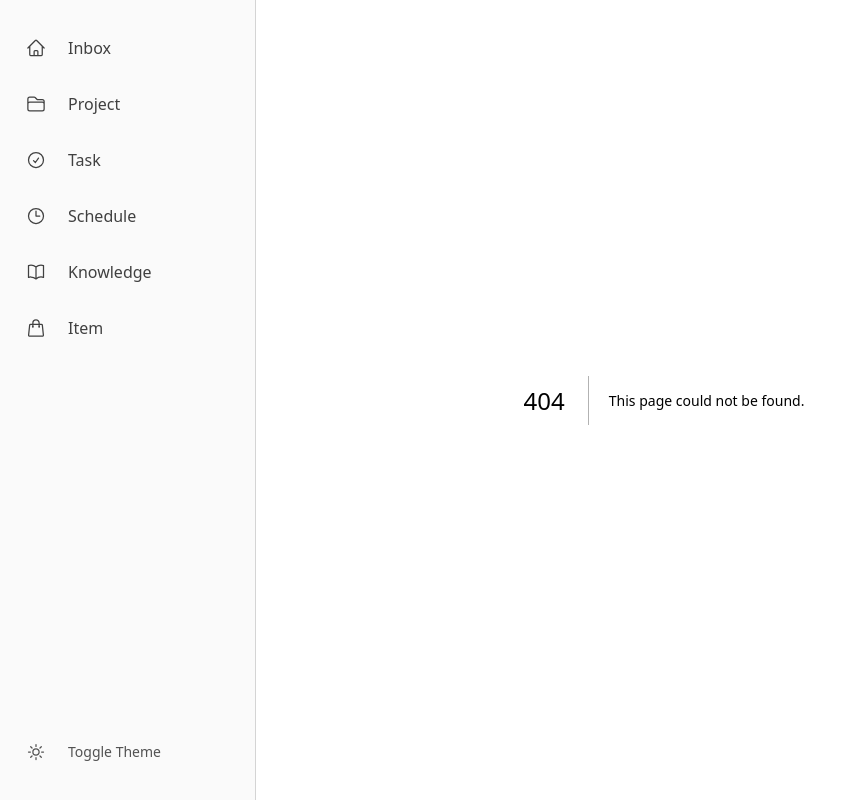
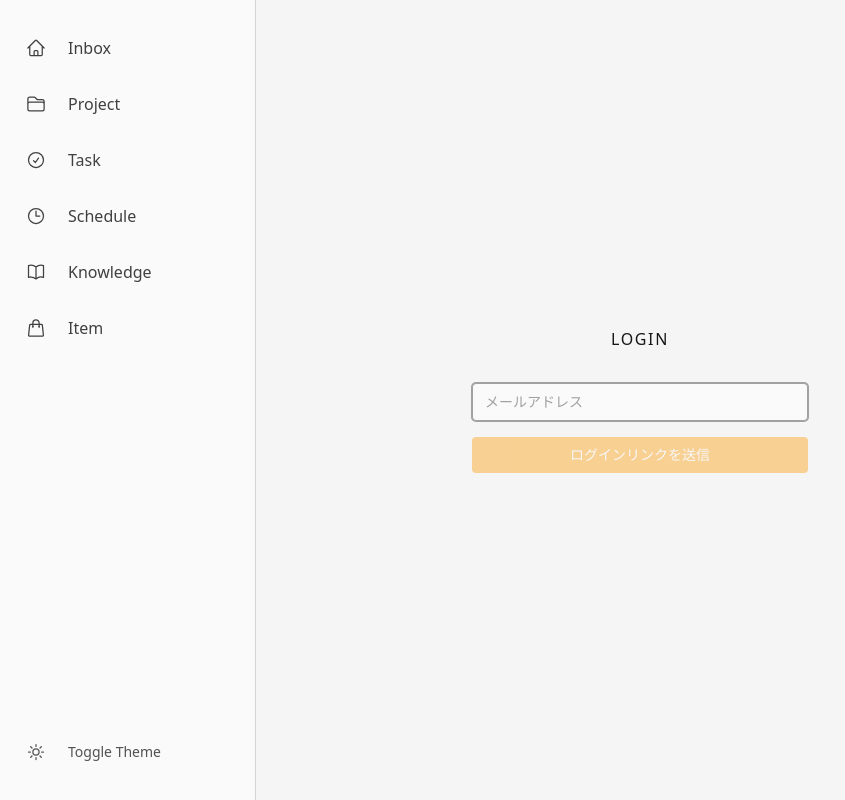
Before and after one commit to morikawa976321/monocore, a Next.js app: page /login in a window 1280 px wide. Before the commit this address had no page. Shown: the whole page, without its empty margins (0-845 px from the left). Built offline with nearby package versions, Linux system fonts and the light colour scheme.

Commit message:
feat: add user authentication and login page

```diff
--- /dev/null
+++ b/src/app/auth/callback/route.ts
@@ -0,0 +1,30 @@
+import { NextResponse } from 'next/server'
+import { createClient } from '@/src/lib/supabase/server'
+
+/**
+ * Magic Link クリック後のコールバック。
+ * URL に含まれる認証コードをセッション（Cookie）に交換し、
+ * アプリのトップページにリダイレクトする。
+ * code がない、または交換に失敗した場合は /login へエラー付きでリダイレクトする。
+ */
+export async function GET(request: Request) {
+    const { searchParams } = new URL(request.url)
+    const code = searchParams.get('code')
+    const loginUrl = new URL('/login', request.url)
+    const redirectTo = new URL('/', request.url)
+
+    if (!code) {
+        loginUrl.searchParams.set('error', 'invalid_or_expired_link')
+        return NextResponse.redirect(loginUrl)
+    }
+
+    const supabase = await createClient()
+    const { error } = await supabase.auth.exchangeCodeForSession(code)
+
+    if (error) {
+        loginUrl.searchParams.set('error', 'invalid_or_expired_link')
+        return NextResponse.redirect(loginUrl)
+    }
+
+    return NextResponse.redirect(redirectTo)
+}
--- /dev/null
+++ b/src/app/login/page.tsx
@@ -0,0 +1,99 @@
+'use client';
+
+import React, { useState } from 'react';
+import { useSearchParams } from 'next/navigation';
+import { createClient } from '@/src/lib/supabase/client';
+
+const ERROR_MESSAGES: Record<string, string> = {
+    invalid_or_expired_link:
+        'リンクの有効期限が切れているか無効です。再度ログインリンクを送信してください。',
+};
+
+export default function LoginPage() {
+    const searchParams = useSearchParams();
+    const [email, setEmail] = useState('');
+    const [sent, setSent] = useState(false);
+    const [error, setError] = useState<string | null>(() => {
+        const err = searchParams.get('error');
+        return err ? ERROR_MESSAGES[err] ?? err : null;
+    });
+    const [loading, setLoading] = useState(false);
+
+    async function handleSubmit(e: React.FormEvent) {
+        e.preventDefault();
+        if (!email.trim()) return;
+
+        setLoading(true);
+        setError(null);
+
+        const supabase = createClient();
+        const { error } = await supabase.auth.signInWithOtp({
+            email: email.trim(),
+            options: {
+                emailRedirectTo: `${window.location.origin}/auth/callback`,
+            },
+        });
+
+        setLoading(false);
+
+        if (error) {
+            setError(error.message);
+        } else {
+            setSent(true);
+        }
+    }
+
+    return (
+        <div className="flex items-center justify-center min-h-screen -ml-12 bg-neutral-100 dark:bg-neutral-950">
+            <div className="w-full max-w-sm px-6">
+                <h1 className="text-base font-medium tracking-widest uppercase text-neutral-900 dark:text-neutral-100 mb-8 text-center">
+                    Login
+                </h1>
+
+                {sent ? (
+                    <div className="text-center space-y-4">
+                        <p className="text-sm text-neutral-700 dark:text-neutral-300">
+                            <span className="font-medium text-neutral-900 dark:text-neutral-50">
+                                {email}
+                            </span>
+                            {' '}にログインリンクを送信しました。
+                        </p>
+                        <p className="text-sm text-neutral-500">
+                            メールを確認してリンクをクリックしてください。
+                        </p>
+                        <button
+                            onClick={() => { setSent(false); setEmail(''); }}
+                            className="text-sm text-neutral-500 hover:text-neutral-900 dark:hover:text-neutral-50 transition-colors underline underline-offset-4"
+                        >
+                            別のメールアドレスで試す
+                        </button>
+                    </div>
+                ) : (
+                    <form onSubmit={handleSubmit} className="space-y-4">
+                        <input
+                            type="email"
+                            value={email}
+                            onChange={(e) => setEmail(e.target.value)}
+                            placeholder="メールアドレス"
+                            required
+                            autoFocus
+                            className="w-full px-3 py-2 text-sm rounded-sm outline-none transition-colors bg-neutral-50 dark:bg-neutral-900 border border-neutral-200 dark:border-neutral-800 text-neutral-900 dark:text-neutral-50 placeholder:text-neutral-400 dark:placeholder:text-neutral-600 focus:border-neutral-400 focus:ring-1 focus:ring-neutral-400 dark:focus:border-neutral-600 dark:focus:ring-neutral-600"
+                        />
+                        {error && (
+                            <p className="text-sm text-red-600 dark:text-red-400">
+                                {error}
+                            </p>
+                        )}
+                        <button
+                            type="submit"
+                            disabled={loading || !email.trim()}
+                            className="w-full px-4 py-2 text-sm font-medium rounded-sm transition-colors focus-visible:outline-none focus-visible:ring-1 focus-visible:ring-amber-500 dark:focus-visible:ring-amber-400 bg-amber-500 text-neutral-50 hover:bg-amber-600 dark:bg-amber-500 dark:text-neutral-950 dark:hover:bg-amber-400 disabled:opacity-40"
+                        >
+                            {loading ? '送信中...' : 'ログインリンクを送信'}
+                        </button>
+                    </form>
+                )}
+            </div>
+        </div>
+    );
+}
--- a/src/proxy.ts
+++ b/src/middleware.ts
@@ -34,12 +34,20 @@ export async function updateSession(request: NextRequest) {
     )
 
     // これにより、期限切れが近いセッションを自動的にリフレッシュします（重要）
-    await supabase.auth.getUser()
+    const { data: { user } } = await supabase.auth.getUser()
+
+    // 未認証ユーザーを /login にリダイレクトする（/login, /auth/callback は除外）
+    const { pathname } = request.nextUrl
+    if (!user && !pathname.startsWith('/login') && !pathname.startsWith('/auth/callback')) {
+        const loginUrl = request.nextUrl.clone()
+        loginUrl.pathname = '/login'
+        return NextResponse.redirect(loginUrl)
+    }
 
     return supabaseResponse
 }
 
-export async function proxy(request: NextRequest) {
+export async function middleware(request: NextRequest) {
     return await updateSession(request)
 }
 
```
